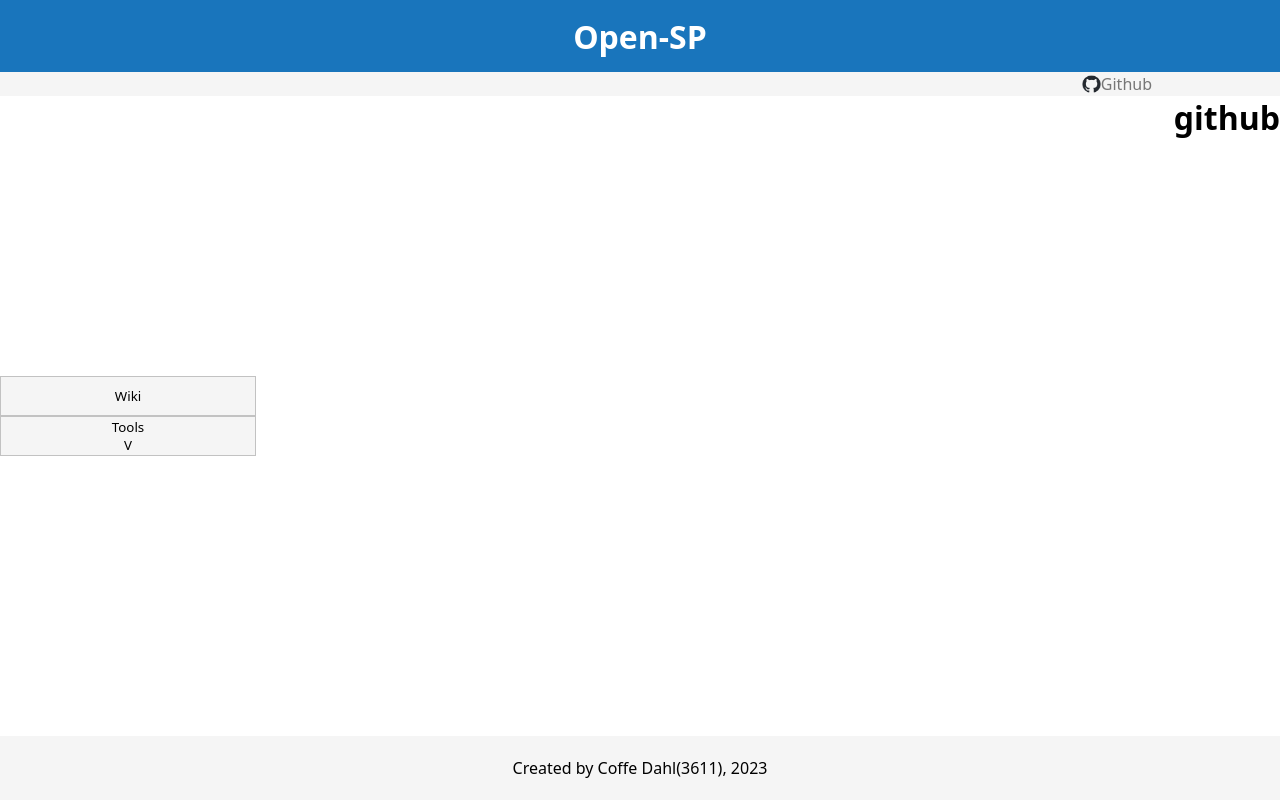
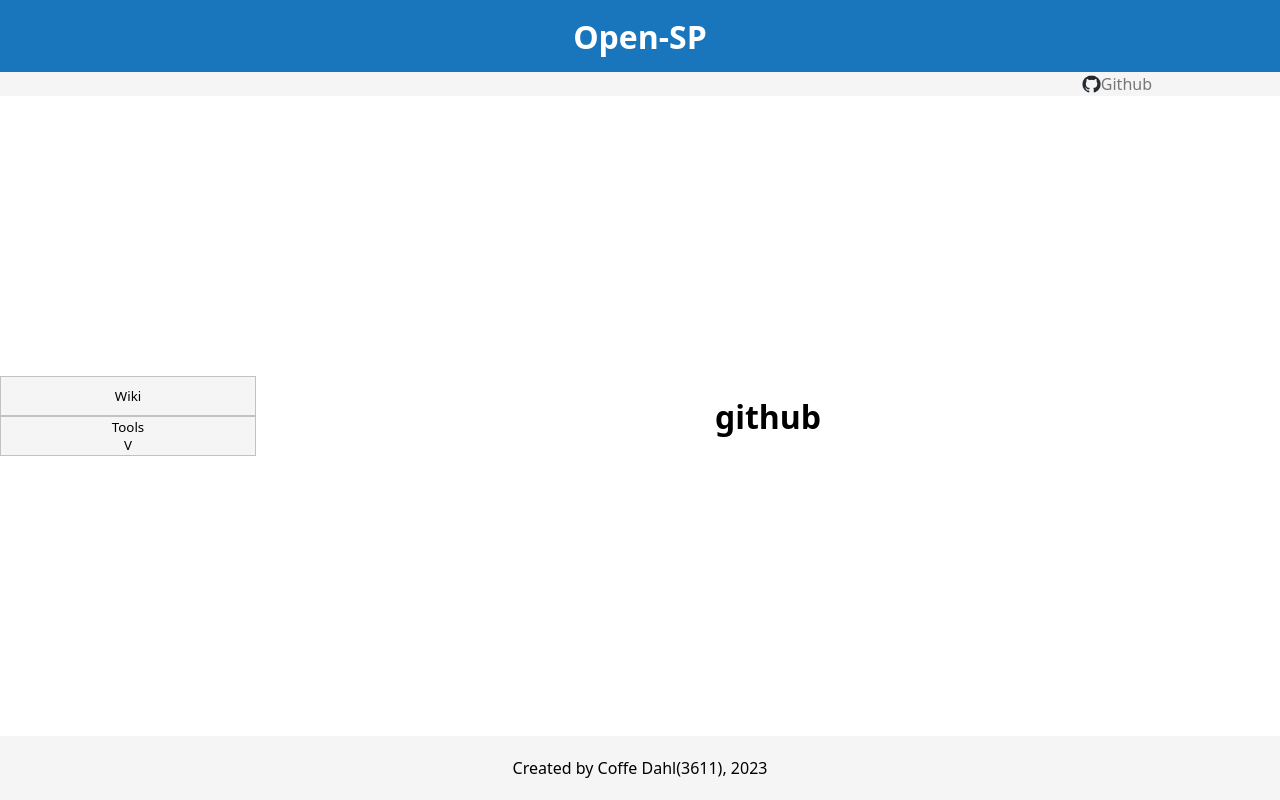
Before and after one commit to coffedahl/open-sp, a SvelteKit app in the folder frontend/: page /wiki/github in a window 1280 px wide. Built offline with nearby package versions, Linux system fonts and the light colour scheme.

Commit message:
Fixed styling

```diff
--- a/frontend/src/routes/wiki/[slug]/+page.svelte
+++ b/frontend/src/routes/wiki/[slug]/+page.svelte
@@ -2,12 +2,14 @@
 	export let data;
 </script>
 
-<div class="main">
+<div>
 	<h1>{data.title}</h1>
 </div>
 
 <style>
     div{
+        width: 80vw;
+        display: flex;
         flex-direction: column;
         align-items: center;
         justify-content: start;
```
